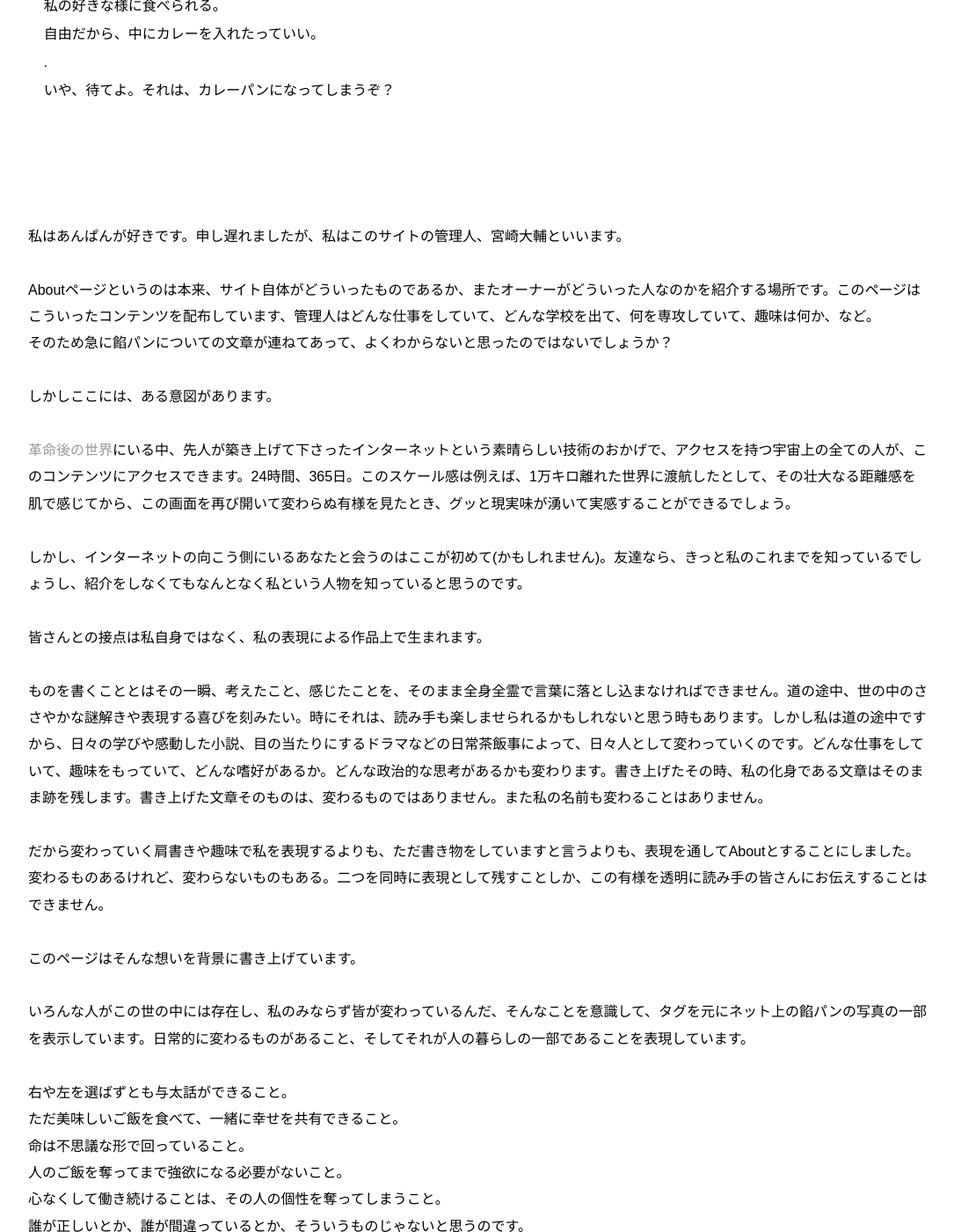
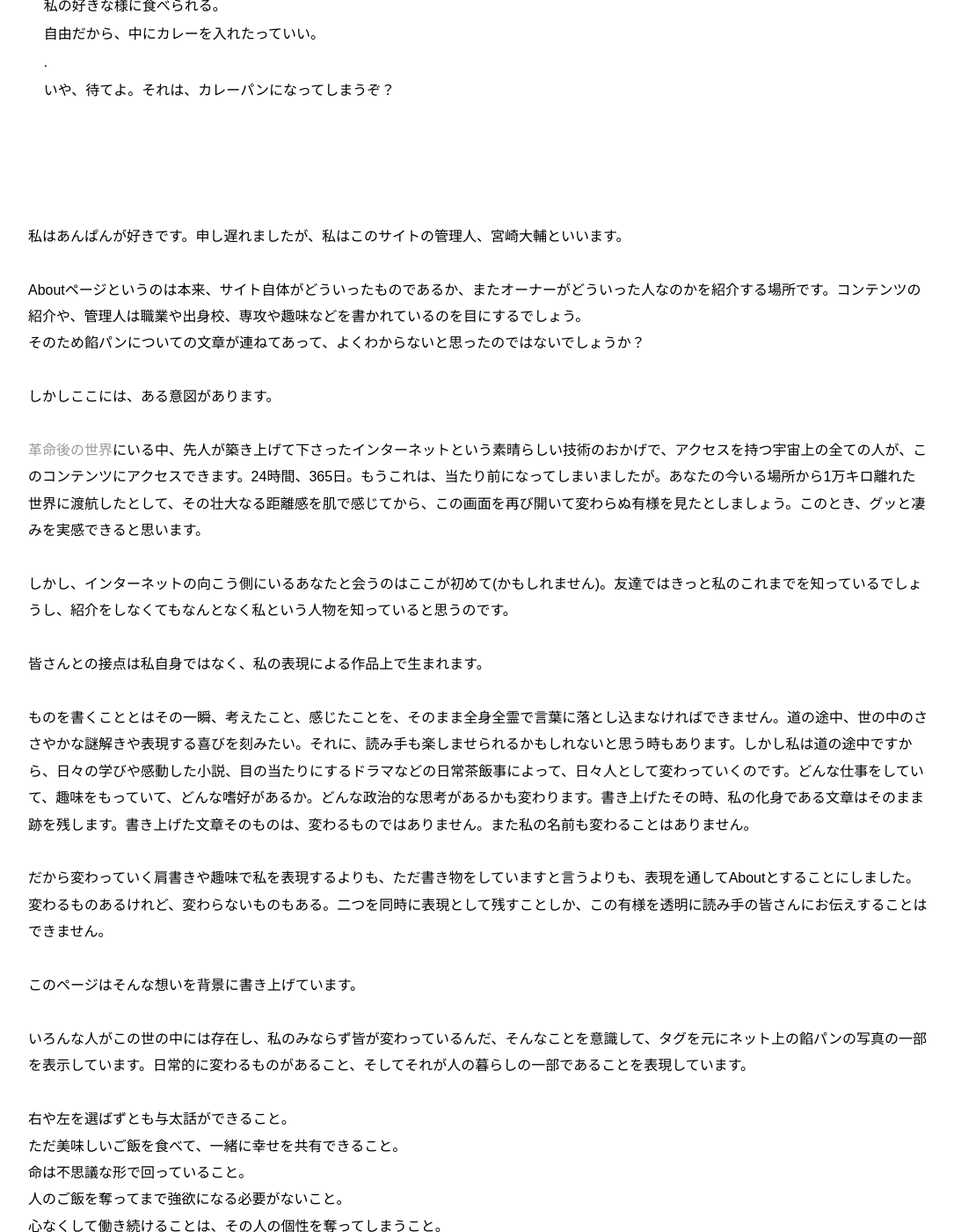
Before and after one commit to DaisukeMiyazaki/DaisukeMiyazaki.github.io, a Jekyll site: the page built from About.html, in a window 1280 px wide and 1400 px high, scrolled down 1631 px. Shown: the whole window at 88% size, without its empty margins (96-1181 px from the left). Built offline with Jekyll 4.4.1, drawn with Linux system fonts in a browser that asks for light colours; some of the changed text lies outside the part shown.

Commit message:
minor adjustment

```diff
--- a/About.html
+++ b/About.html
@@ -131,18 +131,18 @@ includelink: true
 <p>
 私はあんぱんが好きです。申し遅れましたが、私はこのサイトの管理人、宮崎大輔といいます。
 
-Aboutページというのは本来、サイト自体がどういったものであるか、またオーナーがどういった人なのかを紹介する場所です。このページはこういったコンテンツを配布しています、管理人はどんな仕事をしていて、どんな学校を出て、何を専攻していて、趣味は何か、など。
-そのため急に餡パンについての文章が連ねてあって、よくわからないと思ったのではないでしょうか？
+Aboutページというのは本来、サイト自体がどういったものであるか、またオーナーがどういった人なのかを紹介する場所です。コンテンツの紹介や、管理人は職業や出身校、専攻や趣味などを書かれているのを目にするでしょう。
+そのため餡パンについての文章が連ねてあって、よくわからないと思ったのではないでしょうか？
 
 しかしここには、ある意図があります。
 
-<a href="https://daisukemiyazaki.github.io/blog/2020/01/20/daisuke-site-launched">革命後の世界</a>にいる中、先人が築き上げて下さったインターネットという素晴らしい技術のおかげで、アクセスを持つ宇宙上の全ての人が、このコンテンツにアクセスできます。24時間、365日。このスケール感は例えば、1万キロ離れた世界に渡航したとして、その壮大なる距離感を肌で感じてから、この画面を再び開いて変わらぬ有様を見たとき、グッと現実味が湧いて実感することができるでしょう。
+<a href="https://daisukemiyazaki.github.io/blog/2020/01/20/daisuke-site-launched">革命後の世界</a>にいる中、先人が築き上げて下さったインターネットという素晴らしい技術のおかげで、アクセスを持つ宇宙上の全ての人が、このコンテンツにアクセスできます。24時間、365日。もうこれは、当たり前になってしまいましたが。あなたの今いる場所から1万キロ離れた世界に渡航したとして、その壮大なる距離感を肌で感じてから、この画面を再び開いて変わらぬ有様を見たとしましょう。このとき、グッと凄みを実感できると思います。
 
-しかし、インターネットの向こう側にいるあなたと会うのはここが初めて(かもしれません)。友達なら、きっと私のこれまでを知っているでしょうし、紹介をしなくてもなんとなく私という人物を知っていると思うのです。
+しかし、インターネットの向こう側にいるあなたと会うのはここが初めて(かもしれません)。友達ではきっと私のこれまでを知っているでしょうし、紹介をしなくてもなんとなく私という人物を知っていると思うのです。
 
 皆さんとの接点は私自身ではなく、私の表現による作品上で生まれます。
 
-ものを書くこととはその一瞬、考えたこと、感じたことを、そのまま全身全霊で言葉に落とし込まなければできません。道の途中、世の中のささやかな謎解きや表現する喜びを刻みたい。時にそれは、読み手も楽しませられるかもしれないと思う時もあります。しかし私は道の途中ですから、日々の学びや感動した小説、目の当たりにするドラマなどの日常茶飯事によって、日々人として変わっていくのです。どんな仕事をしていて、趣味をもっていて、どんな嗜好があるか。どんな政治的な思考があるかも変わります。書き上げたその時、私の化身である文章はそのまま跡を残します。書き上げた文章そのものは、変わるものではありません。また私の名前も変わることはありません。
+ものを書くこととはその一瞬、考えたこと、感じたことを、そのまま全身全霊で言葉に落とし込まなければできません。道の途中、世の中のささやかな謎解きや表現する喜びを刻みたい。それに、読み手も楽しませられるかもしれないと思う時もあります。しかし私は道の途中ですから、日々の学びや感動した小説、目の当たりにするドラマなどの日常茶飯事によって、日々人として変わっていくのです。どんな仕事をしていて、趣味をもっていて、どんな嗜好があるか。どんな政治的な思考があるかも変わります。書き上げたその時、私の化身である文章はそのまま跡を残します。書き上げた文章そのものは、変わるものではありません。また私の名前も変わることはありません。
 
 だから変わっていく肩書きや趣味で私を表現するよりも、ただ書き物をしていますと言うよりも、表現を通してAboutとすることにしました。変わるものあるけれど、変わらないものもある。二つを同時に表現として残すことしか、この有様を透明に読み手の皆さんにお伝えすることはできません。
 
@@ -160,7 +160,7 @@ Aboutページというのは本来、サイト自体がどういったもので
 
 特に今、社会問題として特に大きくある分断。もしかしたら昔からあった問題なのかもしれません。しかし今は<a href="https://daisukemiyazaki.github.io/blog/2020/01/20/daisuke-site-launched">魔法の世界</a>の中でアルゴリズムによって拡張、増幅されています。誰もが最適解を探し、分断した世の中を繋げようとしています。これからの世代や子供達に教育をする立場にあるのも、我々大人であることも確かです。
 
-この文章は変わらずに残ります。しかしこの文章の裏にあるメッセージは変わらないものではないか、そんな想いを表現しています。
+この文章は変わらずに残ります。しかしこの文章の裏にあるメッセージは変わらないものではないか、ここにはそんな想いを表現しています。
 
 末筆ながら、もしもお便りや連絡を送ってみたいと思い立ってくださればぜひ下のメール欄より、一通をお待ちしております。
 </p>
```
